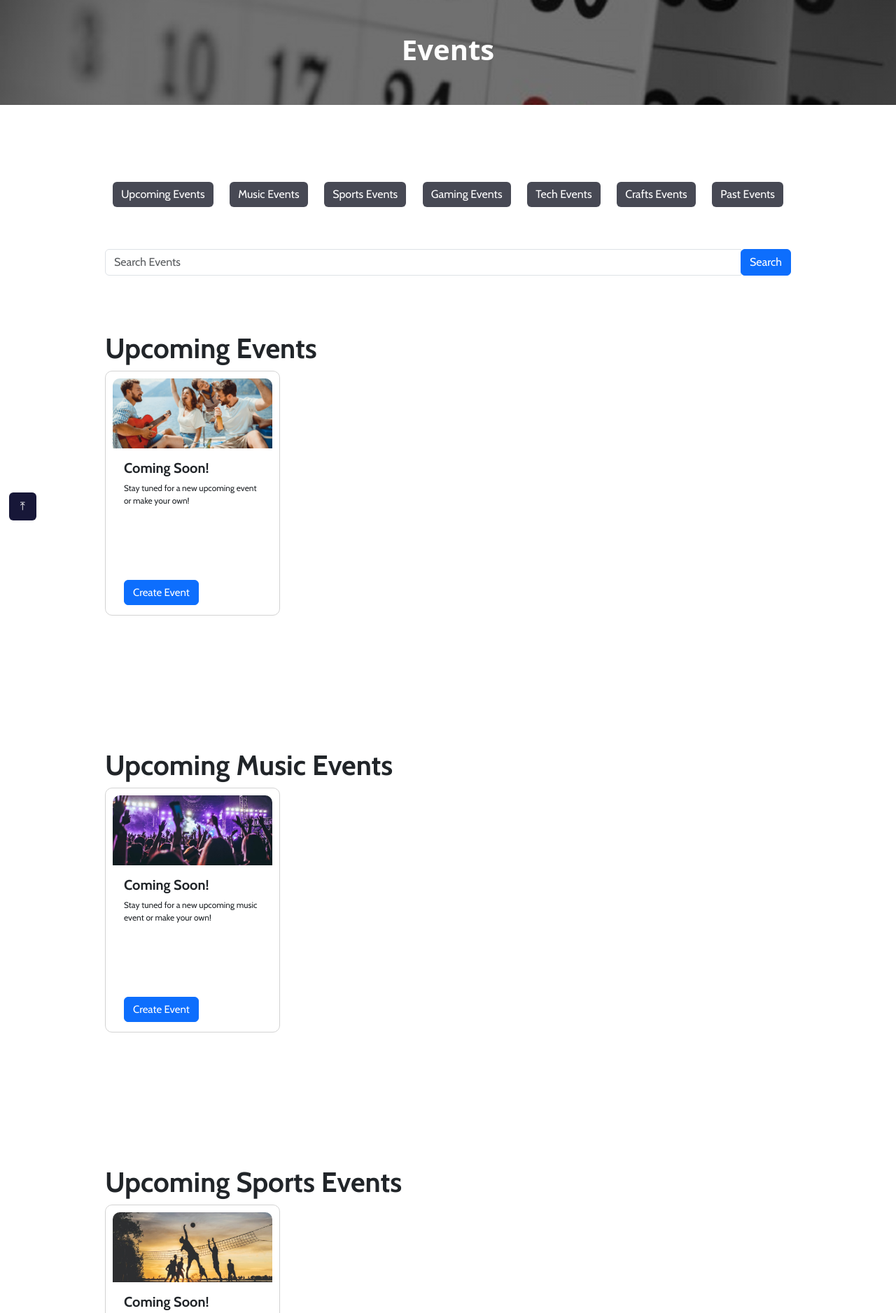
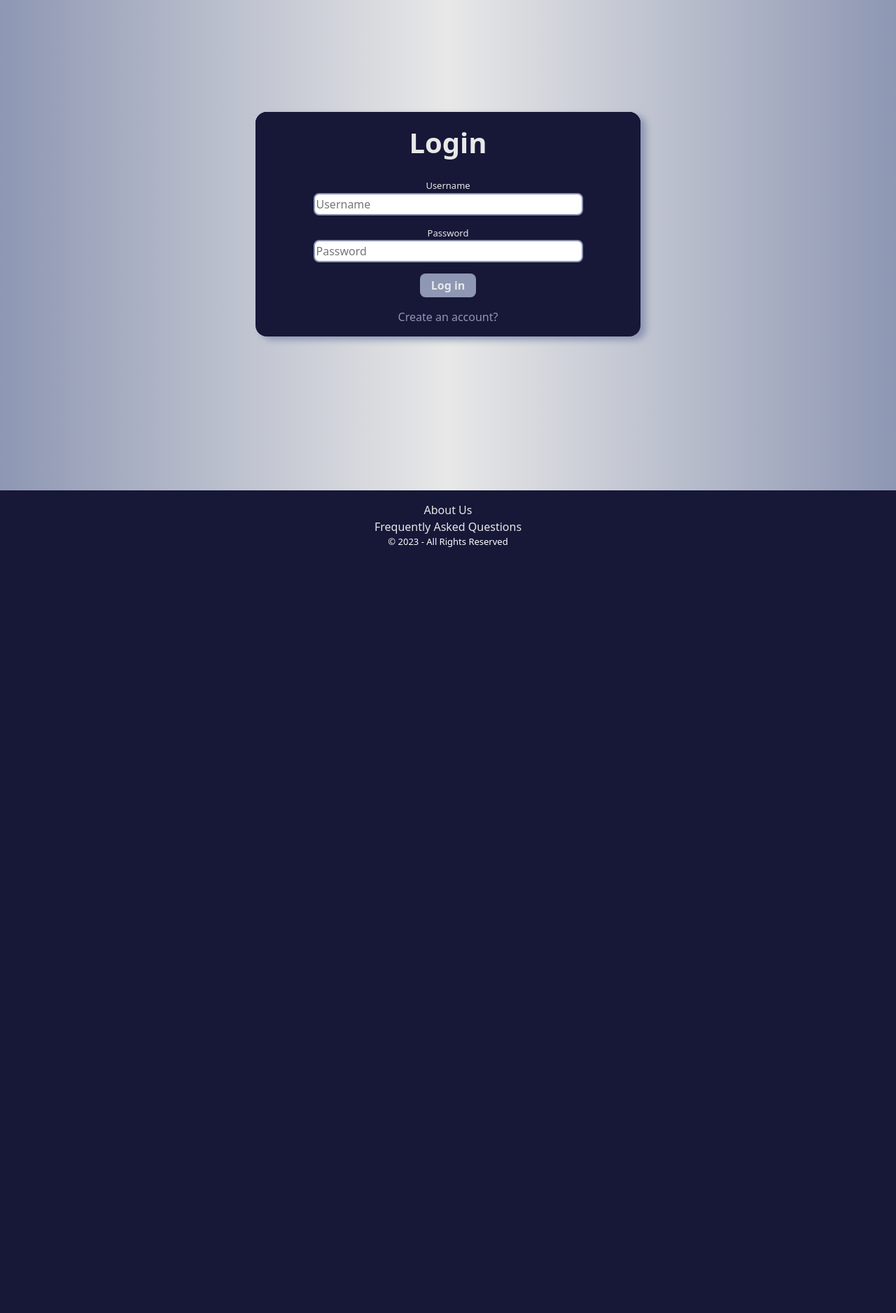
Before and after one commit to gwencampau/final-project, a Flask app: page /events/search in a window 1280 px wide. Shown: the part 48-1925 px from the top of the page at 70% size. After the commit the page ends 830 px from the top, so only its background shows below. Run offline with Flask 3, Linux system fonts and the light colour scheme; some libraries are stand-ins or nearby versions.

Commit message:
Attend Events

```diff
--- a/app.py
+++ b/app.py
@@ -32,9 +32,9 @@ test_create_form_data = []
 def index():
     all_events = event.query.all()
     today = date.today()
-    if 'username' in session:
-        return render_template('index.html', events=all_events, today=today, in_session = True)
-    return render_template('index.html', events=all_events, today=today)
+    if 'username' not in session:
+        return render_template('login.html')
+    return render_template('index.html', events=all_events, today=today, in_session = True)
 
 @app.get('/events/search')
 def search_events():
@@ -42,9 +42,9 @@ def search_events():
     q = request.args.get('q', '')
     if q != '':
         found_events = communifree_repository_singleton.search_events(q)
-        if 'username' in session:
-            return render_template('search_events.html', search_active=True, events=found_events, search_query=q,in_session = True)
-        return render_template('search_events.html', search_active=True, events=found_events, search_query=q)
+        if 'username' not in session:
+            abort(404)
+        return render_template('search_events.html', search_active=True, events=found_events, search_query=q,in_session = True)
     else:
         return index()
 
@@ -104,9 +104,13 @@ def about():
 def events(event_id):
     event_data = communifree_repository_singleton.get_event_by_id(event_id)
     event_friends = communifree_repository_singleton.get_friends_by_event(event_id)
+
+    user_id = communifree_repository_singleton.get_id_by_user(session['username'])
+    attending = communifree_repository_singleton.check_if_user_attending(user_id, event_id)
+
     if 'username' in session:
-        return render_template('view_event.html', event_data=event_data,  event_friends= event_friends,in_session = True)
-    return render_template('view_event.html', event_data=event_data,  event_friends= event_friends)
+        return render_template('view_event.html', event_data=event_data,  event_friends= event_friends,in_session = True, attending = attending)
+    return render_template('view_event.html', event_data=event_data,  event_friends= event_friends, attending = attending)
 
 @app.get('/event/<int:event_id>/edit')
 def edit_event_page(event_id):
@@ -115,6 +119,24 @@ def edit_event_page(event_id):
         return "Event not in database", 400
     title=event.title
     return render_template('edit_event.html', id=event_id, title=title)
+
+
+@app.get('/event/<int:event_id>/attend')
+def attend_event(event_id):
+    if 'username' not in session:
+        abort(404)
+    user_id = communifree_repository_singleton.get_id_by_user(session['username'])
+    attend = communifree_repository_singleton.attend_event(user_id, event_id)
+    return events(event_id)
+
+@app.get('/event/<int:event_id>/unattend')
+def unattend_event(event_id):
+    if 'username' not in session:
+        abort(404)
+    user_id = communifree_repository_singleton.get_id_by_user(session['username'])
+    unattend = communifree_repository_singleton.unattend_event(user_id, event_id)
+    return events(event_id)
+
 
 @app.post('/event/<int:event_id>')
 def edit_event(event_id):
```
Also changed, not shown: src/repositories/communifree_repository.py (+25 -0 lines), templates/view_event.html (+12 -3 lines).
